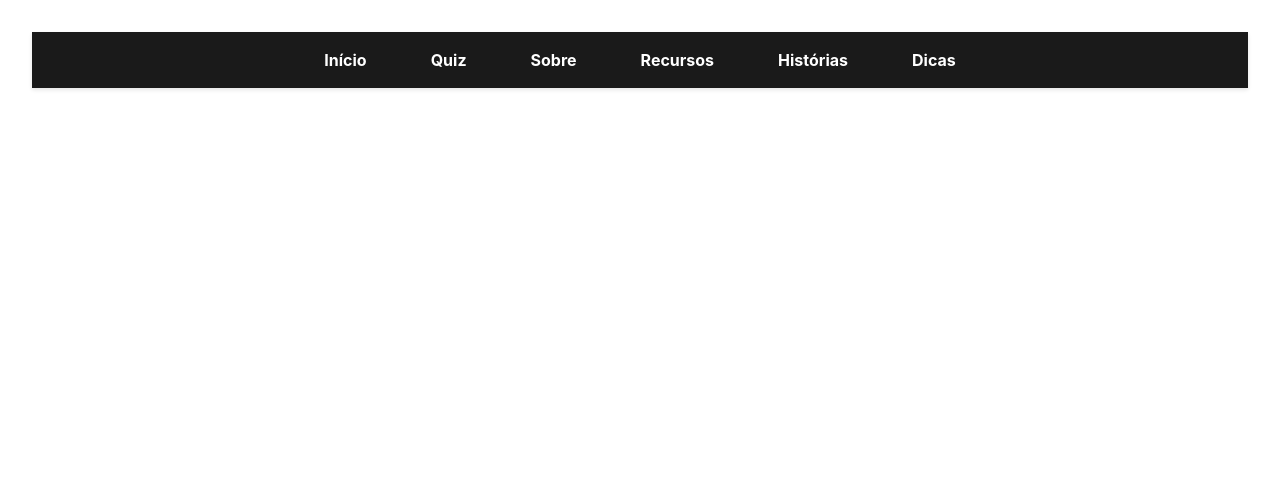
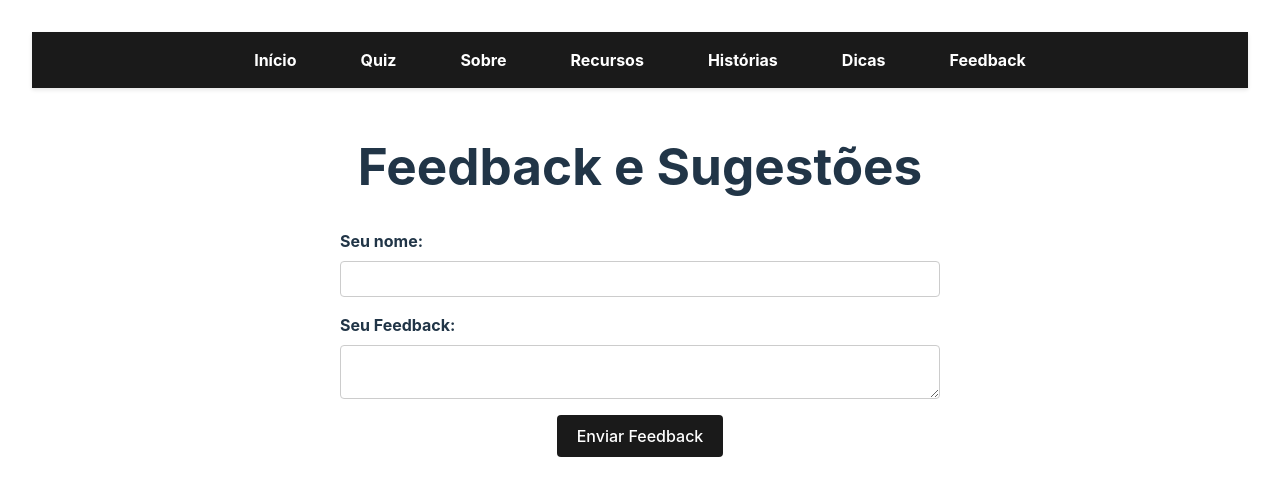
Before and after one commit to fjuncal/inclusion-quiz, a React (Vite) app: page /feedback in a window 1280 px wide. Shown: the top 496 px of the page. Built offline with nearby package versions, Linux system fonts and the light colour scheme.

Commit message:
Criando pagina de Feedback

```diff
--- a/src/App.tsx
+++ b/src/App.tsx
@@ -7,6 +7,7 @@ import NavBar from "./components/NavBar";
 import Resources from "./pages/Resources";
 import Stories from "./pages/Stories";
 import Tips from "./pages/Tips";
+import Feedback from "./pages/Feedback";
 
 function App() {
   return (
@@ -19,6 +20,7 @@ function App() {
         <Route path="/resources" element={<Resources />} />
         <Route path="/stories" element={<Stories />} />
         <Route path="/tips" element={<Tips />} />
+        <Route path="/feedback" element={<Feedback />} />
       </Routes>
     </BrowserRouter>
   );
--- a/src/components/NavBar.tsx
+++ b/src/components/NavBar.tsx
@@ -23,6 +23,9 @@ function NavBar() {
         <li>
           <Link to={"/tips"}>Dicas</Link>
         </li>
+        <li>
+          <Link to={"/feedback"}>Feedback</Link>
+        </li>
       </ul>
     </nav>
   );
--- /dev/null
+++ b/src/pages/Feedback.css
@@ -0,0 +1,49 @@
+/* Feedback.css */
+.feedback-container {
+  padding: 1rem;
+  max-width: 600px;
+  margin: 0 auto;
+  text-align: center;
+}
+
+.feedback-form {
+  display: flex;
+  flex-direction: column;
+  gap: 1rem;
+  margin-top: 1rem;
+  text-align: left;
+}
+
+.form-group {
+  display: flex;
+  flex-direction: column;
+}
+
+.form-group label {
+  margin-bottom: 0.5rem;
+  font-weight: bold;
+}
+
+.form-group input,
+.form-group textarea {
+  padding: 0.5rem;
+  font-size: 1rem;
+  border: 1px solid #ccc;
+  border-radius: 4px;
+}
+
+button {
+  align-self: center;
+  padding: 0.7rem 1.2rem;
+  font-size: 1rem;
+  border: none;
+  border-radius: 4px;
+  background-color: #1a1a1a;
+  color: #fff;
+  cursor: pointer;
+  transition: background-color 0.25s;
+}
+
+button:hover {
+  background-color: #646cff;
+}
--- /dev/null
+++ b/src/pages/Feedback.tsx
@@ -0,0 +1,52 @@
+// Feedback.tsx
+import { useState } from "react";
+import "./Feedback.css";
+
+function Feedback() {
+  const [name, setName] = useState("");
+  const [message, setMessage] = useState("");
+  const [submitted, setSubmitted] = useState(false);
+
+  const handleSubmit = (e: React.FormEvent) => {
+    e.preventDefault();
+    // Futuramente colocar uma chamada pra API
+    setSubmitted(true);
+  };
+
+  return (
+    <div className="feedback-container">
+      <h1>Feedback e Sugestões</h1>
+      {submitted ? (
+        <p>
+          Obrigado, {name}! Seu feedback foi enviado com sucesso. Agradecemos
+          sua contribuição para tornar nosso projeto cada vez melhor.
+        </p>
+      ) : (
+        <form onSubmit={handleSubmit} className="feedback-form">
+          <div className="form-group">
+            <label htmlFor="name">Seu nome:</label>
+            <input
+              type="text"
+              id="name"
+              value={name}
+              onChange={(e) => setName(e.target.value)}
+              required
+            />
+          </div>
+          <div className="form-group">
+            <label htmlFor="message">Seu Feedback:</label>
+            <textarea
+              id="message"
+              value={message}
+              onChange={(e) => setMessage(e.target.value)}
+              required
+            ></textarea>
+          </div>
+          <button type="submit">Enviar Feedback</button>
+        </form>
+      )}
+    </div>
+  );
+}
+
+export default Feedback;
```
